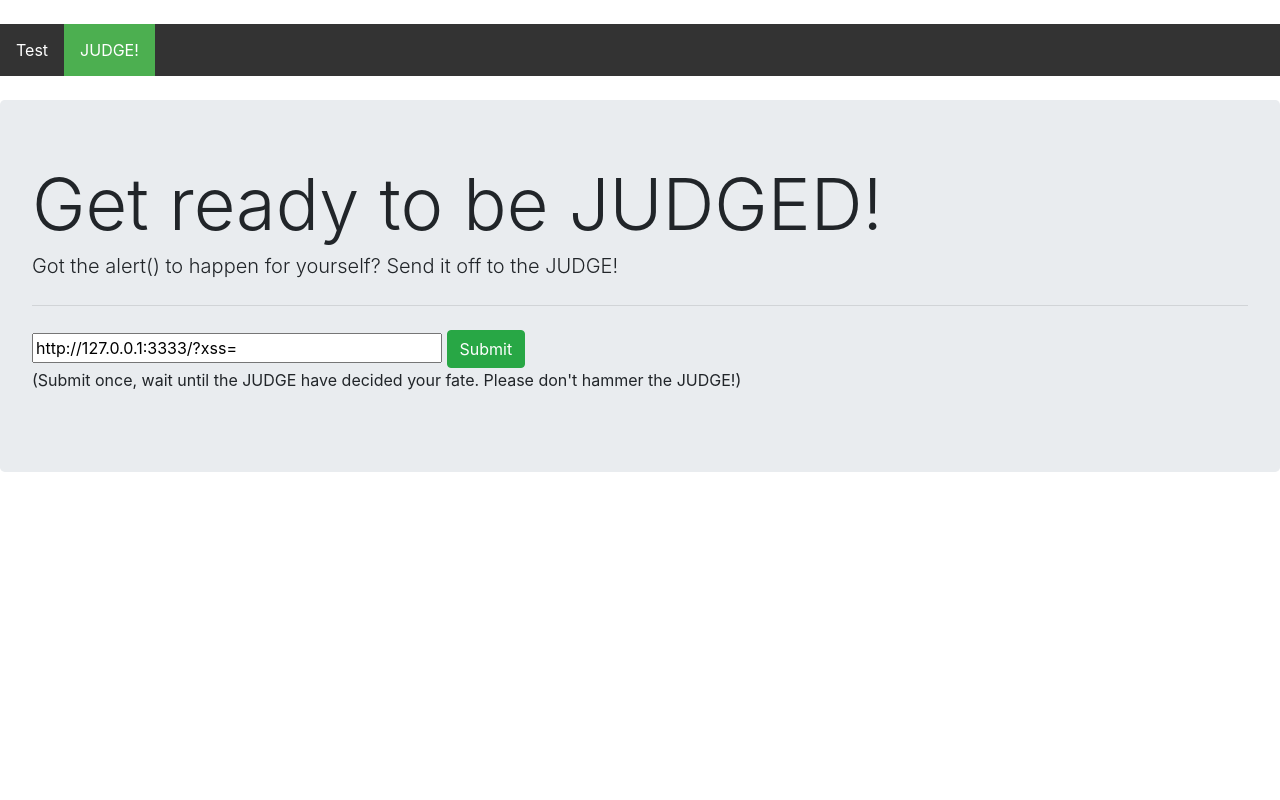
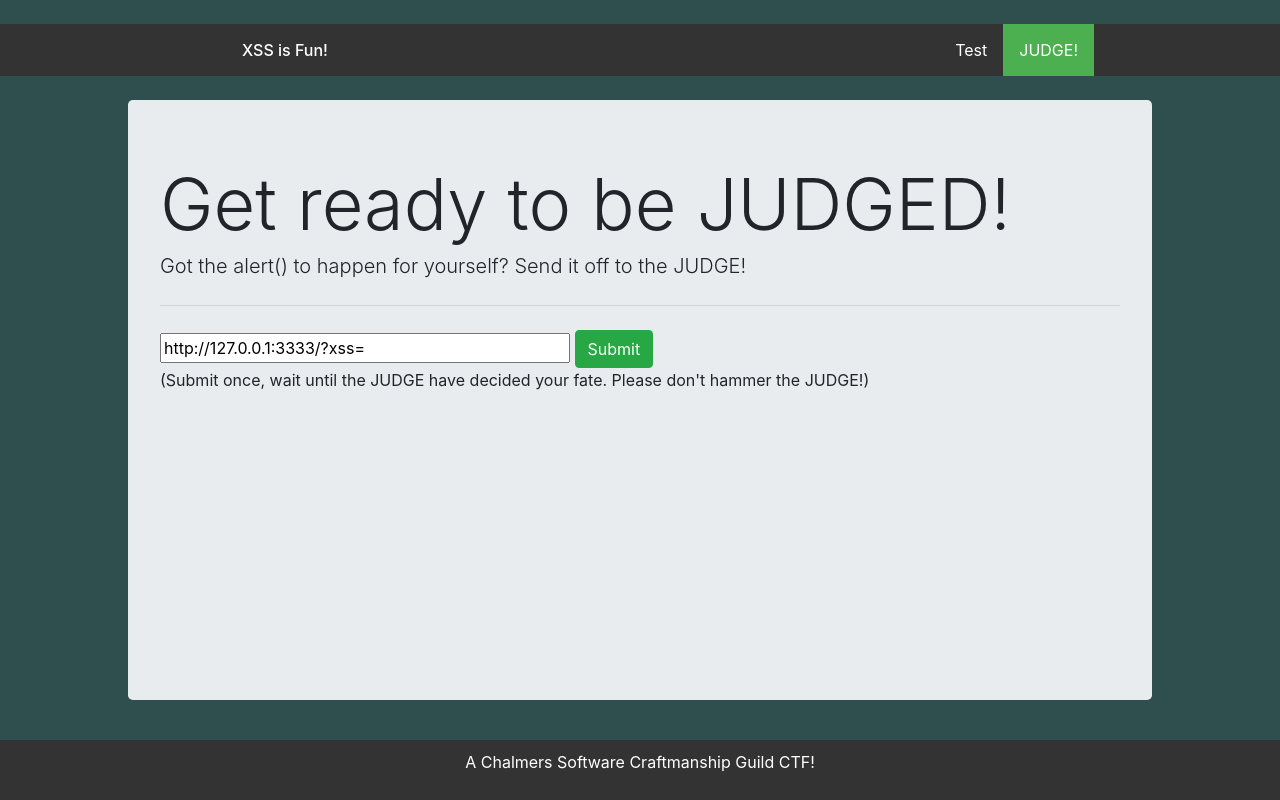
Before and after one commit to dubs3c/cctf_owasp, a Flask app: page /judge in a window 1280 px wide. Run offline with Flask 2, Linux system fonts and the light colour scheme; some libraries are stand-ins or nearby versions.

Commit message:
CSS update

```diff
--- a/web/xss_v1/static/style.css
+++ b/web/xss_v1/static/style.css
@@ -1,14 +1,33 @@
-body {margin: 0;}
+body {
+    background-color: darkslategray;
+}
+
+.jumbotron {
+    margin: auto;
+    object-position: 50% 50%;
+    width: 80%;
+    height: 600px;
+}
 
 ul.topnav {
+    margin: auto;
     list-style-type: none;
-    margin: 0;
-    padding: 0;
     overflow: hidden;
     background-color: #333;
 }
 
-ul.topnav li {float: left;}
+ul.topnav li {
+    float: right;
+}
+
+ul.topnav li.right {
+    float: left;
+    padding-left: 15%
+}
+
+ul.topnav li:nth-child(2) {
+    padding-right: 15%;
+}
 
 ul.topnav li a {
     display: block;
@@ -18,13 +37,53 @@ ul.topnav li a {
     text-decoration: none;
 }
 
-ul.topnav li a:hover:not(.active) {background-color: #111;}
+ul.topnav li a:hover:not(.active):not(.titletext) {
+    background-color: #111;
+}
 
-ul.topnav li a.active {background-color: #4CAF50;}
+ul.topnav li a.active {
+    background-color: #4CAF50;
+}
 
-ul.topnav li.right {float: right;}
+ul.topnav li a.titletext {
+    color: white;
+    font-weight: 500;
+}
+
+ul.topnav li a.titletext:hover {
+    color: white;
+}
 
 @media screen and (max-width: 600px){
     ul.topnav li.right,
-    ul.topnav li {float: none;}
+    ul.topnav li {
+        float: none;
+    }
+
+    ul.topnav {
+        padding: 0;
+    }
+
+    ul.topnav li:nth-child(2) {
+        padding-right: 0px;
+    }
+
+    ul.topnav li.right {
+        padding-left: 0px;
+    }
+
+    ul.topnav li a.titletext {
+        padding-left: 0px;
+    }
 }
+
+.footer {
+    position: fixed;
+    left: 0;
+    bottom: 0;
+    width: 100%;
+    background-color: #333;
+    color: white;
+    text-align: center;
+    padding: 10px;
+}
--- a/web/xss_v1/templates/base.html
+++ b/web/xss_v1/templates/base.html
@@ -1,7 +1,7 @@
 <!DOCTYPE html>
 <html>
 <head>
-    <title>Void posting!</title>
+    <title>XSS Fun!</title>
     <link rel="stylesheet" href="https://maxcdn.bootstrapcdn.com/bootstrap/4.0.0-beta/css/bootstrap.min.css" integrity="sha384-/Y6pD6FV/Vv2HJnA6t+vslU6fwYXjCFtcEpHbNJ0lyAFsXTsjBbfaDjzALeQsN6M" crossorigin="anonymous">
     <script src="https://code.jquery.com/jquery-3.2.1.slim.min.js" integrity="sha384-KJ3o2DKtIkvYIK3UENzmM7KCkRr/rE9/Qpg6aAZGJwFDMVNA/GpGFF93hXpG5KkN" crossorigin="anonymous"></script>
     <script src="https://cdnjs.cloudflare.com/ajax/libs/popper.js/1.11.0/umd/popper.min.js" integrity="sha384-b/U6ypiBEHpOf/4+1nzFpr53nxSS+GLCkfwBdFNTxtclqqenISfwAzpKaMNFNmj4" crossorigin="anonymous"></script>
@@ -17,5 +17,8 @@
 {% endblock %}
 </div>
 
+<div class="footer">
+    <p>A Chalmers Software Craftmanship Guild CTF!</p>
+</div>
 </body>
 </html>
--- a/web/xss_v1/templates/index.html
+++ b/web/xss_v1/templates/index.html
@@ -1,8 +1,9 @@
 {% extends 'base.html' %}
 {% block body %}
 <ul class="topnav">
+    <li class="right"><a class="titletext">XSS is Fun!</a></li>
+    <li><a href="/judge">JUDGE!</a></li>
     <li><a class="active" href="/">Test</a></li>
-    <li><a href="/judge">JUDGE!</a></li>
 </ul>
 
 <br />
--- a/web/xss_v1/templates/post.html
+++ b/web/xss_v1/templates/post.html
@@ -1,9 +1,9 @@
 {% extends 'base.html' %}
-{% set active_page = "post" %}
 {% block body %}
 <ul class="topnav">
+    <li class="right"><a class="titletext">XSS is Fun!</a></li>
+    <li><a class="active" href="/judge">JUDGE!</a></li>
     <li><a href="/">Test</a></li>
-    <li><a class="active" href="/judge">JUDGE!</a></li>
 </ul>
 <br />
 
```
